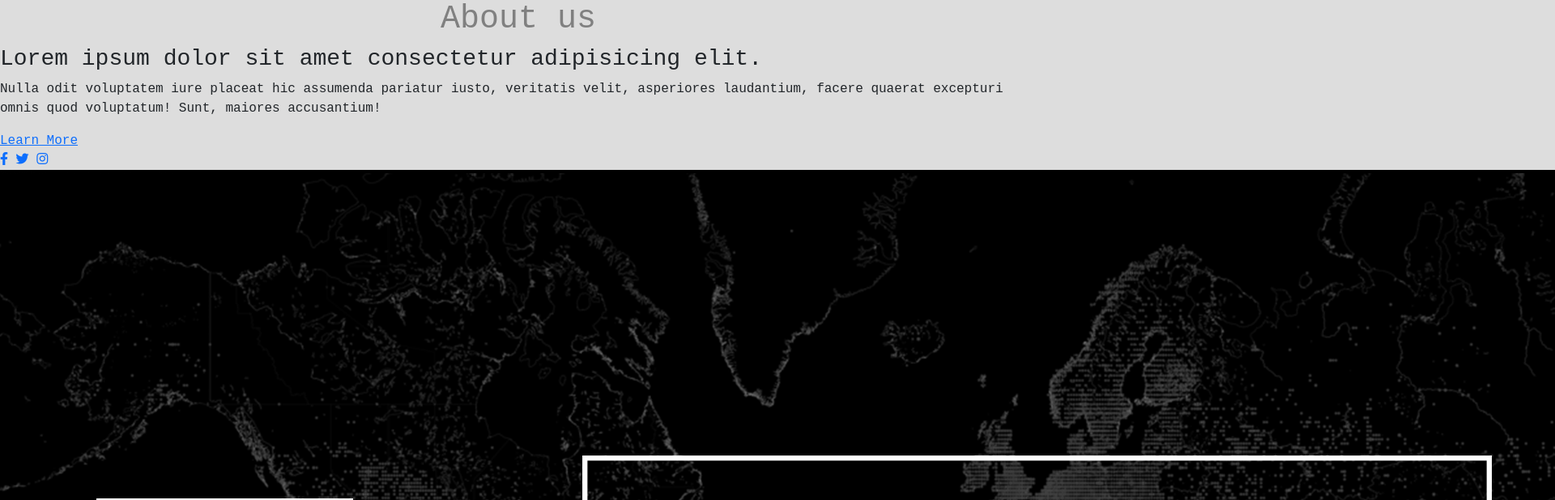
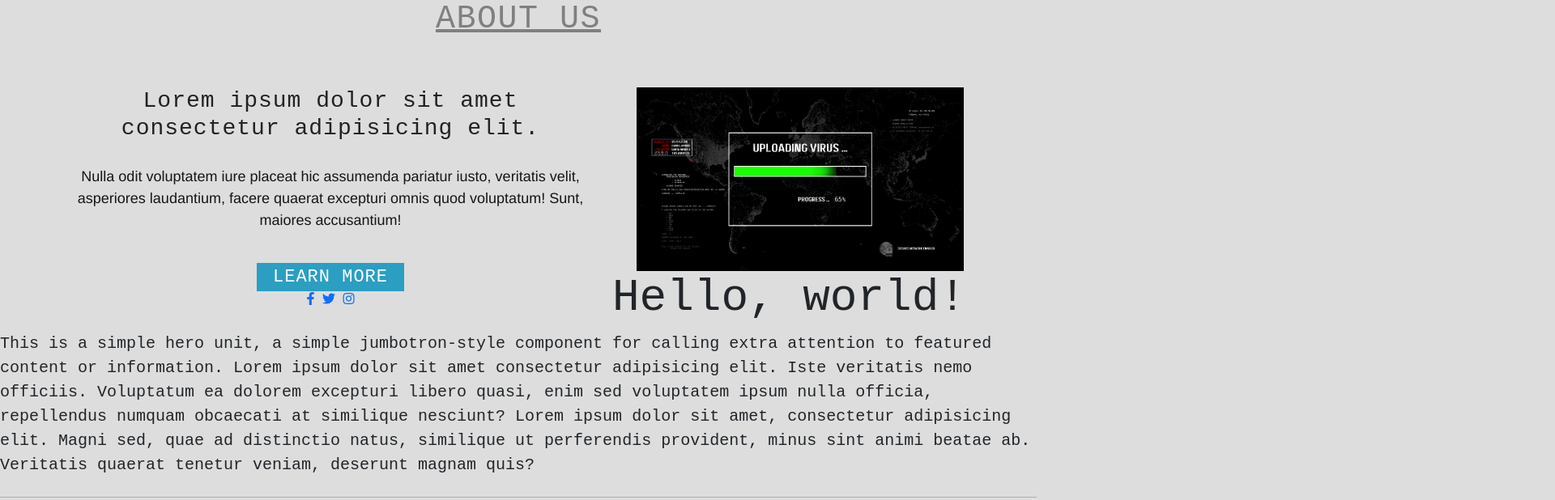
Before and after one commit to sskiragu/Akeo-Group-Project, a plain HTML site: page pages/about.html in a window 1280 px wide. Shown: the top 618 px of the page at 81% size, 1920 px wide, since content can reach past the window. Drawn offline with nearby package versions, Linux system fonts and the light colour scheme.

Commit message:
Added styles in the about us section

```diff
--- a/pages/about.html
+++ b/pages/about.html
@@ -30,9 +30,68 @@
         width: 100%;
     }
     .about-us h1{
+        content: "";
         text-align: center;
         font-size: 40px;
         color: gray;
+        text-transform: uppercase;
+        letter-spacing: 1.5px;
+        text-decoration: underline;
+    }
+    .about-us h1::after{
+        height: 5px;
+        width: 200px;
+margin: auto;
+display: block;
+    }
+
+    .wrapper {
+        padding: 0px 60px;
+        margin: 60px auto;
+    }
+
+    .content{
+        width: 60%;
+        float: left;
+        text-align: center;
+        padding: 0px 30px;
+    }
+    .content h3{
+        color: #222;
+        letter-spacing: 1px;
+
+    }
+    .content p {
+        font-family: 'Franklin Gothic Medium', 'Arial Narrow', Arial, sans-serif;
+        font-size: 18px;
+        color: rgb(20, 22, 22);
+        margin-top: 30px;
+    }
+    .content .button{
+        margin-top: 40px;
+    }
+.content .button a{
+    color: #fff;
+    background-color: #2b9ec2;
+    text-decoration: none;
+    font-size: 22px;
+    letter-spacing: 1px;
+    padding: 5px 20px;
+    text-transform: uppercase;
+}
+
+.content .button a:hover{
+    background-color: #fff;
+    color: #2b9e;
+}
+    .image {
+        width: 40%;
+        float: right;
+        padding: 0px 30px;
+    }
+    .image img{
+        max-width: 100%;
+        height: auto;
     }
 </style>
 
@@ -70,6 +129,8 @@
 
 
 <hr>
+<br>
+<br>
     <div class="jumbotron">
         <h1 class="display-4">Hello, world!</h1>
         <p class="lead">This is a simple hero unit, a simple jumbotron-style component for calling extra attention to featured content or information.
```
